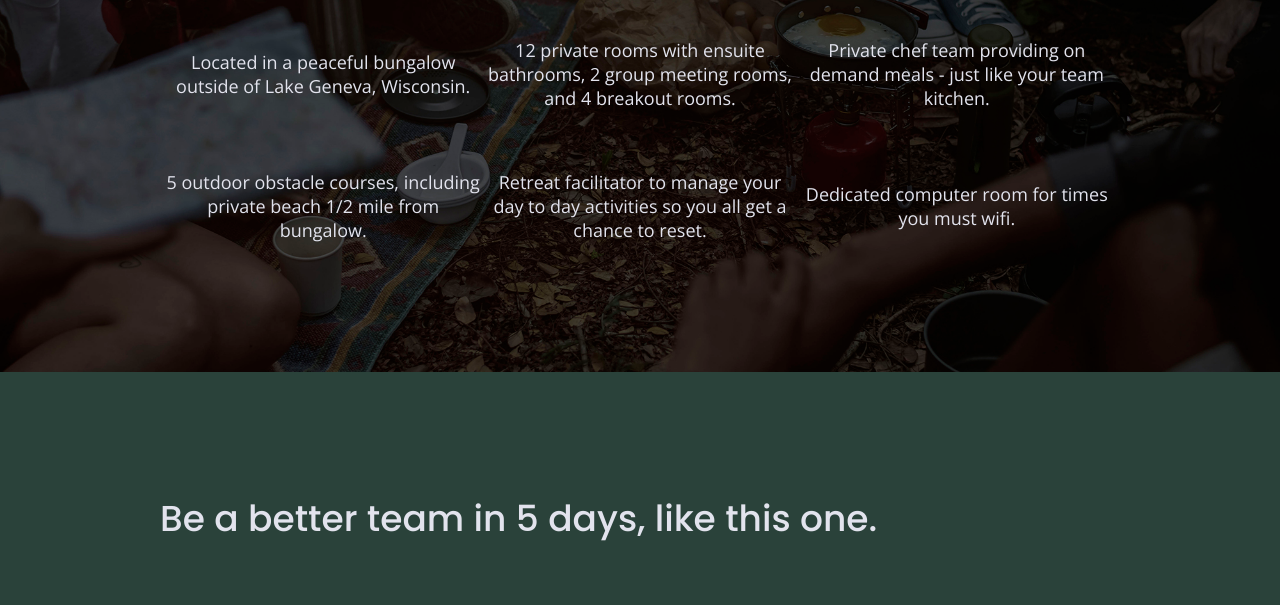
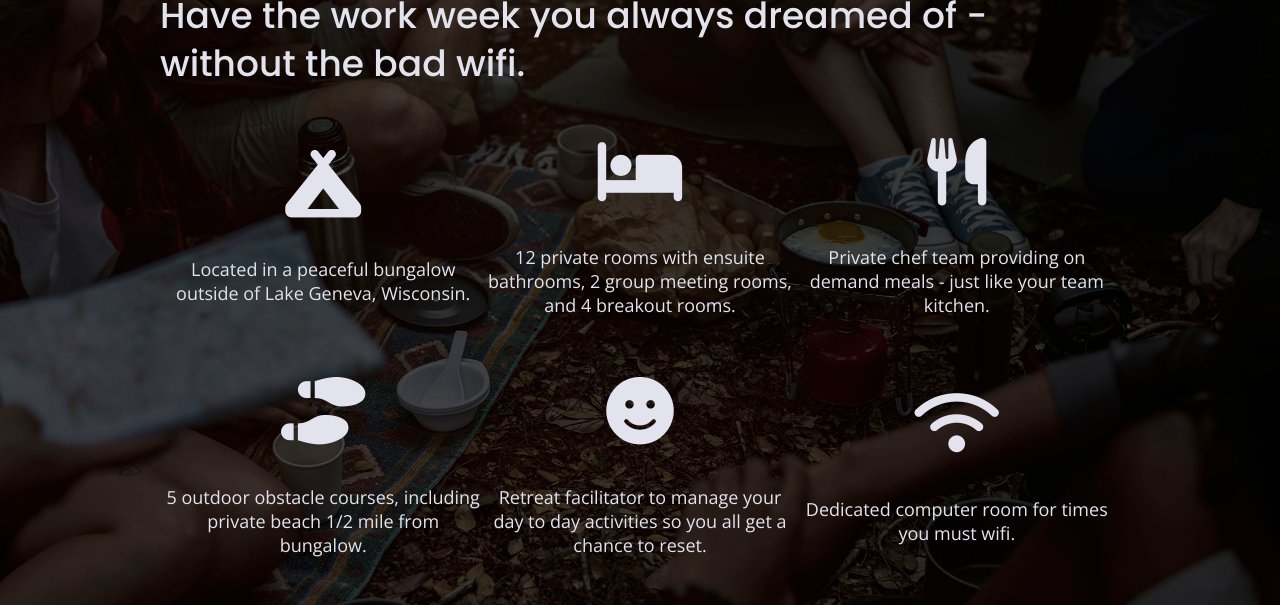
Before and after one commit to Ambarella-azul/unplugged-retreat, a website built with Parcel: page index.html in a window 1280 px wide. Shown: the part 1140-1745 px from the top of the page. Built offline with nearby package versions, Linux system fonts and the light colour scheme.

Commit message:
adding feature icons

```diff
--- a/css/main.css
+++ b/css/main.css
@@ -312,6 +312,10 @@
   flex-flow: row wrap;
 }
 
+.features i {
+  font-size: 3.75em;
+  margin-bottom: 40px;
+}
 .features h2 {
   margin-bottom: 60px;
 }
@@ -336,11 +340,10 @@
 /* Reviews */
 
 .reviews {
+  background-color: #2a423a;
   display: flex;
   justify-content: center;
   flex-flow: row wrap;
-  background-color: #2a423a;
-
 }
 
 .reviews h2 {
@@ -556,7 +559,10 @@
       display: none;
     }
 
-          /* Hero Area */
+/* Hero Area */
+.hero-area {
+  min-height: 600px;
+}
 
           /* Aside */
     aside .content-wrapper {
@@ -568,7 +574,7 @@
 
     aside .content-wrapper .form-description,
     aside .content-wrapper .form {
-      width: 40%;
+      width: 35%;
       margin: 0;
     }
 
@@ -615,7 +621,7 @@
       margin: 100px 0;
     }
 
-    .footer-content {
+    footer .footer-content {
       display: flex;
       justify-content: space-between;
       align-items: center;
@@ -701,7 +707,7 @@
     padding: 15px 0;
   }
 
-    .content-wrapper {
+  .content-wrapper {
     max-width: 960px;
   }
 
@@ -722,7 +728,7 @@
   /* Hero */
   .hero-area h1 {
     font-size: 3.75em;
-    width: 60%;
+    width: 80%;
   }
 
   /* Aside */
@@ -732,7 +738,7 @@
 
   aside .content-wrapper .form-description,
   aside .content-wrapper .form {
-    width: 30%;
+    width: 40%;
   }
 
   .form-description p {
--- a/index.html
+++ b/index.html
@@ -20,6 +20,8 @@
   <link href="https://fonts.googleapis.com/css?family=Open+Sans:400,700|Poppins:500,700" rel="stylesheet">
   <link rel="stylesheet" href="css/normalize.css">
   <link rel="stylesheet" href="css/main.css">
+
+  <script src="https://kit.fontawesome.com/87fec6706e.js" crossorigin="anonymous"></script>
 
   <meta name="theme-color" content="#fafafa">
 </head>
@@ -75,32 +77,44 @@
         <div class="features-items">
 
           <article>
-            <p class="fontawesome-icon"></p>
+            <p class="fontawesome-icon">
+              <i class="fas fa-campground"></i>
+            </p>
             <p class="features-item-description">Located in a peaceful bungalow outside of Lake Geneva, Wisconsin.</p>
           </article>
 
           <article>
-            <p class="fontawesome-icon"></p>
+            <p class="fontawesome-icon">
+              <i class="fas fa-bed"></i>
+            </p>
             <p class="features-item-description">12 private rooms with ensuite bathrooms, 2 group meeting rooms, and 4 breakout rooms.</p>
           </article>
 
           <article>
-            <p class="fontawesome-icon"></p>
+            <p class="fontawesome-icon">
+              <i class="fas fa-utensils"></i>
+            </p>
             <p class="features-item-description">Private chef team providing on demand meals - just like your team kitchen.</p>
           </article>
 
           <article>
-            <p class="fontawesome-icon"></p>
+            <p class="fontawesome-icon">
+              <i class="fas fa-shoe-prints"></i>
+            </p>
             <p class="features-item-description">5 outdoor obstacle courses, including private beach 1/2 mile from bungalow.</p>
           </article>
 
           <article>
-            <p class="fontawesome-icon"></p>
+            <p class="fontawesome-icon">
+              <i class="fas fa-smile"></i>
+            </p>
             <p class="features-item-description">Retreat facilitator to manage your day to day activities so you all get a chance to reset.</p>
           </article>
 
           <article>
-            <p class="fontawesome-icon"></p>
+            <p class="fontawesome-icon">
+              <i class="fas fa-wifi"></i>
+            </p>
             <p class="features-item-description">Dedicated computer room for times you must wifi.</p>
           </article>
         </div>
@@ -112,7 +126,7 @@
         <h2>Be a better team in 5 days, like this one.</h2>
         <article>
           <figure>
-            <img src="img/unplugged-retreat-lacrue.jpg" alt="Group of happy people at an outdoor retreat."
+             <img src="img/unplugged-retreat-lacrue.jpg" alt="Group of happy people at an outdoor retreat.">
           </figure>
           <div>
             <h3>LaCreue Bottling Co. October 2018</h3>
```
Also changed, not shown: about/index.html (+2 -0 lines), faq/index.html (+2 -0 lines), 4 other files.
